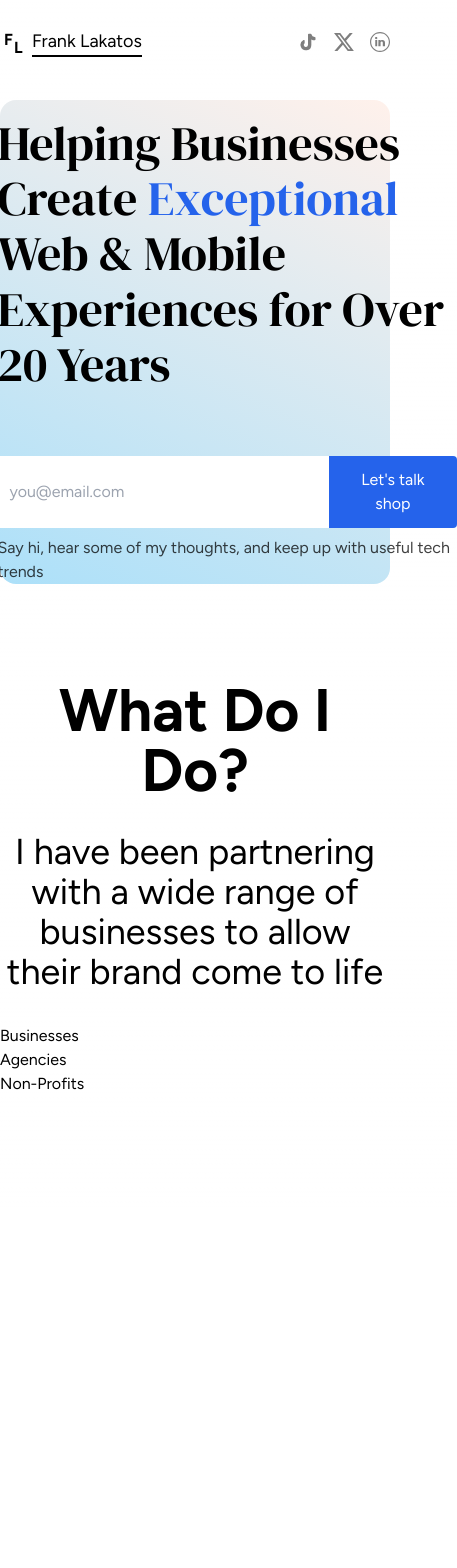
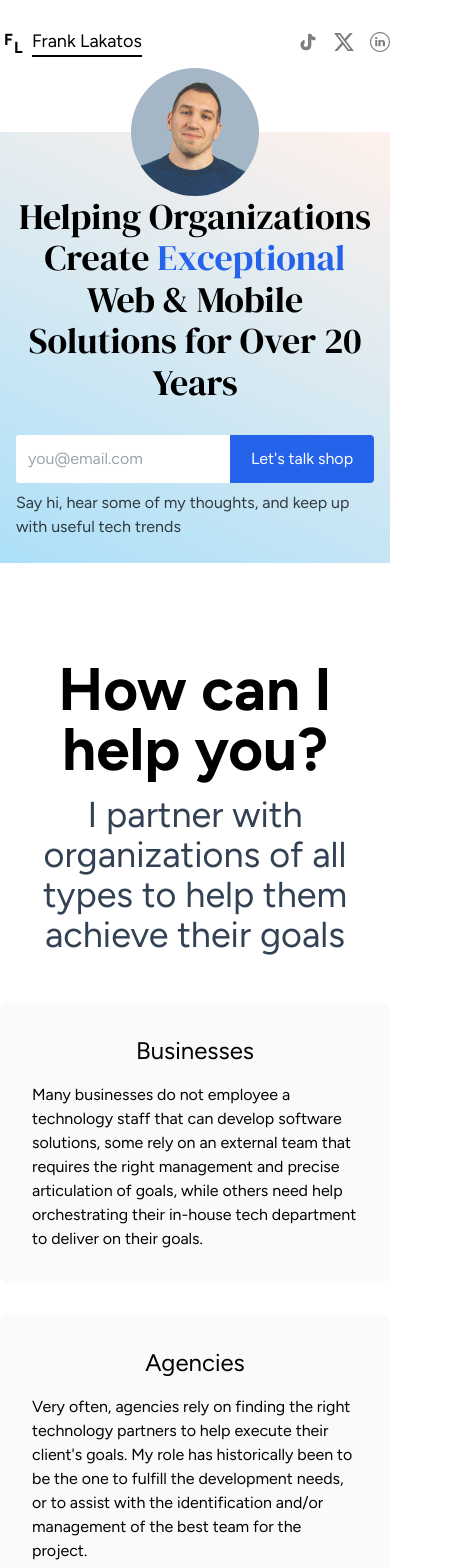
Before and after one commit to fakingfantastic/personal-site, a Next.js app: page / in a window 390 px wide. Shown: the top 1568 px of the page, 457 px wide, since content can reach past the window. Before the commit the page ends 1208 px from the top, so only its background shows below. Built offline with nearby package versions, Linux system fonts and the light colour scheme.

Commit message:
More responsive work

```diff
--- a/src/app/(home)/components/BigTitle.tsx
+++ b/src/app/(home)/components/BigTitle.tsx
@@ -1,10 +1,5 @@
 import {ReactNode} from 'react';
-import {
-  Cantata_One,
-  DM_Serif_Display,
-  DM_Serif_Text,
-  PT_Serif_Caption,
-} from 'next/font/google';
+import {DM_Serif_Display} from 'next/font/google';
 
 const font = DM_Serif_Display({weight: '400', subsets: ['latin']});
 export const BigTitle = ({children}: {children: ReactNode}) => {
@@ -12,7 +7,8 @@ export const BigTitle = ({children}: {children: ReactNode}) => {
     <h1
       className={[
         font.className,
-        'text-5xl/[1.15]',
+        'text-4xl/[1.15]',
+        'lg:text-5xl/[1.15]',
         '2xl:text-6xl/[1.15]',
       ].join(' ')}>
       {children}
--- /dev/null
+++ b/src/app/(home)/components/MainGreeting.tsx
@@ -0,0 +1,57 @@
+import {ReactNode} from 'react';
+import Image from 'next/image';
+import headshotPic from '../../../../public/me-headshot.jpg';
+import profilePic from '../../../../public/me.png';
+import {BigTitle} from './BigTitle';
+
+export const MainGreeting = ({children}: {children?: ReactNode}) => {
+  return (
+    <div className="bg-[linear-gradient(25deg,#ace0f9,#fff1eb)] pl-4 pr-4 pt-4 pb-6 md:pb-0 mt-8 md:mt-0 md:rounded-2xl">
+      <div className="lg:flex justify-center gap-8 2xl:gap-12">
+        <div className="lg:pl-8 xl:pl-32 xl:pr-12">
+          <Image
+            src={headshotPic}
+            className="-mt-20 w-32 h-32 rounded-full lg:hidden mx-auto"
+            alt="Picture of Frank Lakatos"
+          />
+          <Image
+            src={profilePic}
+            className="-mt-16 hidden lg:block"
+            alt="Picture of Frank Lakatos"
+          />
+        </div>
+        <div className="flex items-center gap-y-4">
+          <div className="max-w-4xl space-y-8">
+            <section>
+              <div className="text-center lg:text-left">
+                <BigTitle>
+                  Helping Organizations Create{' '}
+                  <em className="text-blue-600 not-italic">Exceptional</em> Web
+                  & Mobile Solutions for Over 20 Years
+                </BigTitle>
+              </div>
+            </section>
+            <div className="space-y-2">
+              <form className="flex md:inline-flex bg-white rounded">
+                <input
+                  type="email"
+                  placeholder="you@email.com"
+                  className="p-3 rounded-l w-full md:w-96"
+                />
+                <button
+                  type="submit"
+                  className="bg-blue-600 hover:bg-blue-700 text-white py-3 px-5 rounded-r min-w-36">
+                  Let&apos;s talk shop
+                </button>
+              </form>
+              <div className="text-black text-opacity-75">
+                Say hi, hear some of my thoughts, and keep up with useful tech
+                trends
+              </div>
+            </div>
+          </div>
+        </div>
+      </div>
+    </div>
+  );
+};
--- a/src/app/(home)/page.tsx
+++ b/src/app/(home)/page.tsx
@@ -1,65 +1,52 @@
-import Image from 'next/image';
-import profilePic from '../../../public/me.png';
-import {BigTitle} from './components/BigTitle';
+import {MainGreeting} from './components/MainGreeting';
 
 export default function Home() {
   return (
     <main className="flex min-h-screen">
       <div className="container mx-auto my-4">
-        <div className="bg-[linear-gradient(25deg,#ace0f9,#fff1eb)] pl-4 pt-4 pr-4 rounded-2xl">
-          <div className="flex justify-center gap-8 2xl:gap-12">
-            <div className="pl-8 xl:pl-32 xl:pr-12">
-              <Image
-                src={profilePic}
-                className="-mt-16"
-                alt="Picture of Frank Lakatos"
-              />
+        <MainGreeting />
+        <section className="py-24 space-y-12">
+          <div className="text-center space-y-4">
+            <div className="text-center text-6xl font-extrabold">
+              How can I help you?
             </div>
-            <div className="flex items-center gap-y-4">
-              <div className="max-w-4xl space-y-16">
-                <section className="space-y-8">
-                  <div>
-                    <BigTitle>
-                      Helping Businesses Create{' '}
-                      <em className="text-blue-600 not-italic">Exceptional</em>{' '}
-                      Web & Mobile Experiences for Over 20 Years
-                    </BigTitle>
-                  </div>
-                </section>
-                <div className="space-y-2">
-                  <form className="inline-flex bg-white rounded">
-                    <input
-                      type="email"
-                      placeholder="you@email.com"
-                      className="p-3 rounded-l w-96"
-                    />
-                    <button
-                      type="submit"
-                      className="bg-blue-600 hover:bg-blue-700 text-white py-3 px-5 rounded-r">
-                      Let&apos;s talk shop
-                    </button>
-                  </form>
-                  <div className="text-black text-opacity-75">
-                    Say hi, hear some of my thoughts, and keep up with useful
-                    tech trends
-                  </div>
-                </div>
-              </div>
+            <h2 className="text-4xl text-slate-700">
+              I partner with organizations of all types to help them achieve
+              their goals
+            </h2>
+          </div>
+          <div className="md:grid grid-cols-2 xl:grid-cols-4 space-y-8 md:space-y-0 gap-8">
+            <div className="bg-slate-50 p-8 rounded-lg space-y-4">
+              <div className="text-center text-2xl">Businesses</div>
+              <p>
+                Many businesses do not employee a technology staff that can
+                develop software solutions, some rely on an external team that
+                requires the right management and precise articulation of goals,
+                while others need help orchestrating their in-house tech
+                department to deliver on their goals.
+              </p>
             </div>
-          </div>
-        </div>
-        <section className="py-24 space-y-8">
-          <div className="text-center text-6xl font-extrabold">
-            What Do I Do?
-          </div>
-          <h2 className="text-4xl text-center">
-            I have been partnering with a wide range of businesses to allow
-            their brand come to life
-          </h2>
-          <div className="md:grid grid-cols-3 gap-8">
-            <div>Businesses</div>
-            <div>Agencies</div>
-            <div>Non-Profits</div>
+            <div className="bg-slate-50 p-8 rounded-lg space-y-4">
+              <div className="text-center text-2xl">Agencies</div>
+              <p>
+                Very often, agencies rely on finding the right technology
+                partners to help execute their client&apos;s goals. My role has
+                historically been to be the one to fulfill the development
+                needs, or to assist with the identification and/or management of
+                the best team for the project.
+              </p>
+            </div>
+            <div className="bg-slate-50 p-8 rounded-lg space-y-4">
+              <div className="text-center text-2xl">Tech Departments</div>
+              <p>Tech teams are beautiful, intricate, organic lifeforms.</p>
+            </div>
+            <div className="bg-slate-50 p-8 rounded-lg space-y-4">
+              <div className="text-center text-2xl">Non-Profits</div>
+              <p>
+                I have a passion for working for non-profit and social justice
+                organizations.
+              </p>
+            </div>
           </div>
         </section>
       </div>
```
Also changed, not shown: public/me-headshot.jpg (added).
